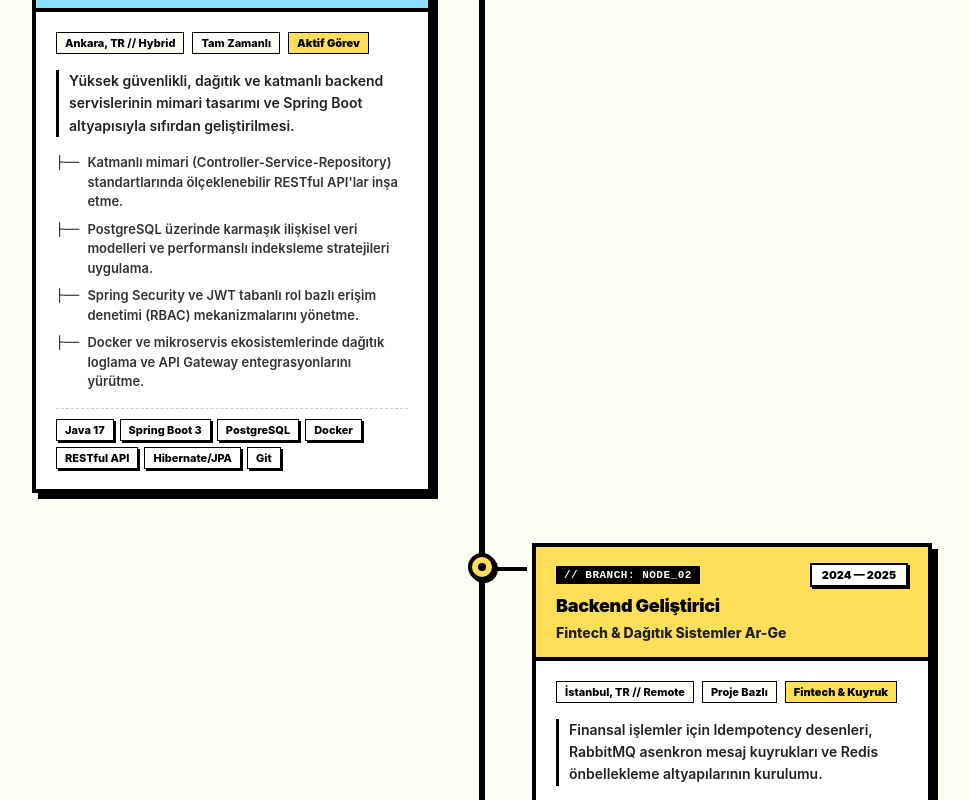
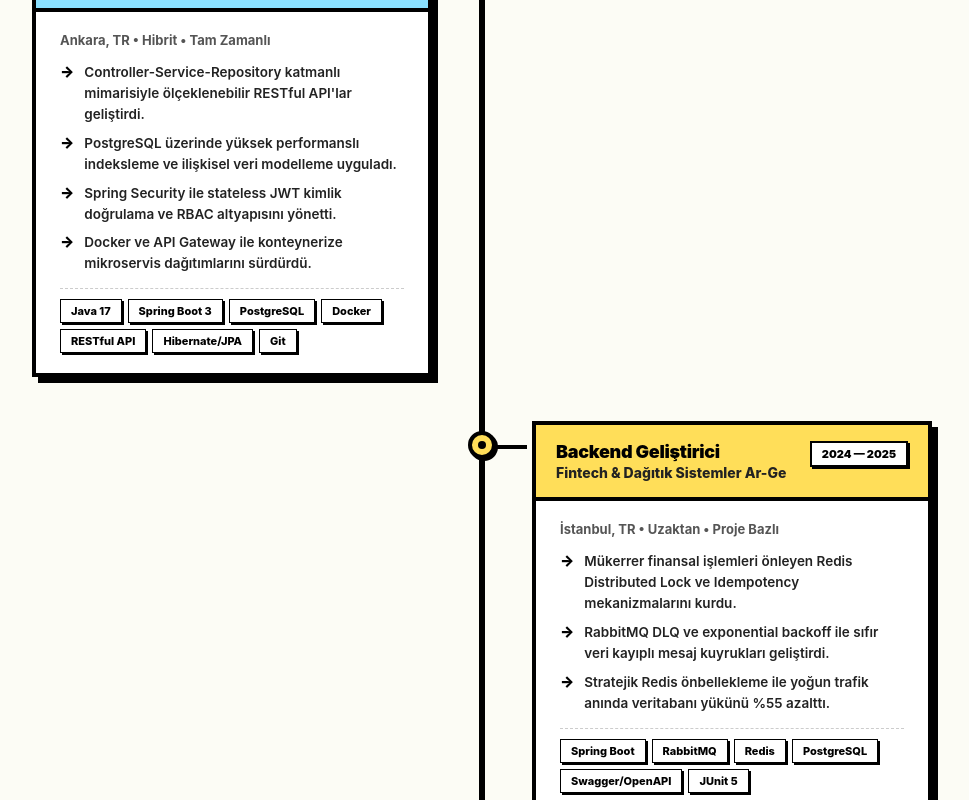
Before and after one commit to BayramEnesAtay/PortfolioProject, a React (Vite) app in the folder frontend/: page /experience in a window 1280 px wide. Shown: the part 400-1200 px from the top of the page, without its empty margins (158-1127 px from the left). Built offline with nearby package versions, Linux system fonts and the light colour scheme.

Commit message:
update: update the experience section

```diff
--- a/frontend/src/components/Experience/Experience.jsx
+++ b/frontend/src/components/Experience/Experience.jsx
@@ -11,15 +11,12 @@ import {
   ConnectorArm,
   BranchCard,
   BranchCardHeader,
-  BranchTagRow,
-  BranchHash,
+  HeaderLeft,
   PeriodBadge,
   RoleTitle,
   CompanyName,
   CardBody,
-  MetaRow,
-  MetaPill,
-  SummaryText,
+  MetaText,
   ResponsibilitiesList,
   ResponsibilityItem,
   SkillsWrapper,
@@ -37,51 +34,39 @@ const Experience = () => {
       </HeaderBox>
 
       <TreeWrapper>
-        {/* DALLANAN MİMARİ AĞAÇ DÜĞÜMLERİ */}
         {experiencesData.map((exp, index) => {
-          const isRight = index % 2 !== 0; // Masaüstünde çiftler solda, tekler sağda
+          const isRight = index % 2 !== 0;
           const isCurrent = index === 0;
 
           const role = language === 'tr' ? exp.role_tr : exp.role_en;
           const company = language === 'tr' ? exp.company : (exp.company_en || exp.company);
           const period = language === 'tr' ? exp.period_tr : exp.period_en;
-          const type = language === 'tr' ? exp.type_tr : exp.type_en;
-          const badge = language === 'tr' ? exp.badge_tr : exp.badge_en;
-          const summary = language === 'tr' ? exp.summary_tr : exp.summary_en;
+          const location = language === 'tr' ? exp.location_tr : exp.location_en;
           const responsibilities = language === 'tr' ? exp.responsibilities_tr : exp.responsibilities_en;
 
           return (
             <BranchItem key={exp.id} $isRight={isRight}>
-              {/* Ağaç Gövdesindeki Düğüm Noktası */}
+              {/* Ağaç Düğüm Noktası */}
               <NodePoint $bg={exp.bg} $isCurrent={isCurrent} />
 
-              {/* Daldan Karta Uzanan Bağlantı Kolu */}
+              {/* Daldan Karta Bağlantı Çizgisi */}
               <ConnectorArm $isRight={isRight} />
 
-              {/* Dallanan Deneyim Kartı */}
+              {/* Deneyim Detay Kartı */}
               <BranchCard>
                 <BranchCardHeader $bg={exp.bg}>
-                  <BranchTagRow>
-                    <BranchHash>
-                      // BRANCH: {isCurrent ? 'MAIN_PROD' : `NODE_0${experiencesData.length - index}`}
-                    </BranchHash>
-                    <PeriodBadge>{period}</PeriodBadge>
-                  </BranchTagRow>
-
+                  <HeaderLeft>
                     <RoleTitle>{role}</RoleTitle>
                     <CompanyName>{company}</CompanyName>
+                  </HeaderLeft>
+                  <PeriodBadge>{period}</PeriodBadge>
                 </BranchCardHeader>
 
                 <CardBody>
-                  <MetaRow>
-                    <MetaPill>{exp.location}</MetaPill>
-                    <MetaPill>{type}</MetaPill>
-                    {badge && <MetaPill style={{ backgroundColor: 'var(--bg-accent-yellow)', fontWeight: 900 }}>{badge}</MetaPill>}
-                  </MetaRow>
+                  {/* Birleştirilmiş ve Düzleştirilmiş Meta Bilgisi */}
+                  <MetaText>{location}</MetaText>
 
-                  <SummaryText>{summary}</SummaryText>
-
-                  <div>
+                  {/* Kısaltılmış ve Okunabilir Maddeler */}
                   <ResponsibilitiesList>
                     {responsibilities.map((resp, rIdx) => (
                       <ResponsibilityItem key={rIdx}>
@@ -89,8 +74,8 @@ const Experience = () => {
                       </ResponsibilityItem>
                     ))}
                   </ResponsibilitiesList>
-                  </div>
 
+                  {/* Korunan Brutalist Tech Stack Etiketleri */}
                   <SkillsWrapper>
                     {exp.skills.map((skill, sIdx) => (
                       <SkillTag key={sIdx}>{skill}</SkillTag>
--- a/frontend/src/components/Experience/Experience.styles.js
+++ b/frontend/src/components/Experience/Experience.styles.js
@@ -63,7 +63,7 @@ export const TreeWrapper = styled.div`
 export const BranchItem = styled.div`
   display: flex;
   position: relative;
-  margin-bottom: 50px;
+  margin-bottom: 44px;
   width: 100%;
   align-items: flex-start;
 
@@ -150,37 +150,15 @@ export const BranchCardHeader = styled.div`
   border-bottom: var(--border-main);
   padding: 16px 20px;
   display: flex;
-  flex-direction: column;
-  gap: 8px;
+  justify-content: space-between;
+  align-items: flex-start;
+  gap: 12px;
 `;
 
-export const BranchTagRow = styled.div`
+export const HeaderLeft = styled.div`
   display: flex;
-  align-items: center;
-  justify-content: space-between;
-  flex-wrap: wrap;
-  gap: 8px;
-`;
-
-export const BranchHash = styled.span`
-  font-family: 'Courier New', Courier, monospace;
-  font-size: 11px;
-  font-weight: 900;
-  background: #000;
-  color: #fff;
-  padding: 3px 8px;
-  letter-spacing: 0.5px;
-`;
-
-export const PeriodBadge = styled.span`
-  background-color: #fff;
-  color: #000;
-  border: 2px solid #000;
-  font-size: 11px;
-  font-weight: 900;
-  padding: 3px 10px;
-  box-shadow: 2px 2px 0px 0px #000;
-  text-transform: uppercase;
+  flex-direction: column;
+  gap: 2px;
 `;
 
 export const RoleTitle = styled.h2`
@@ -196,35 +174,30 @@ export const CompanyName = styled.span`
   color: #222;
 `;
 
+export const PeriodBadge = styled.span`
+  background-color: #fff;
+  color: #000;
+  border: 2px solid #000;
+  font-size: 11px;
+  font-weight: 900;
+  padding: 4px 10px;
+  box-shadow: 2px 2px 0px 0px #000;
+  text-transform: uppercase;
+  white-space: nowrap;
+`;
+
 export const CardBody = styled.div`
-  padding: 20px;
+  padding: 20px 24px;
   display: flex;
   flex-direction: column;
-  gap: 16px;
+  gap: 14px;
 `;
 
-export const MetaRow = styled.div`
-  display: flex;
-  align-items: center;
-  gap: 8px;
-  flex-wrap: wrap;
-`;
-
-export const MetaPill = styled.span`
-  background-color: var(--bg-primary);
-  border: 1.5px solid #000;
-  font-size: 11px;
-  font-weight: 800;
-  padding: 3px 8px;
-`;
-
-export const SummaryText = styled.p`
-  font-size: 14px;
-  line-height: 1.6;
-  font-weight: 600;
-  color: #222;
-  border-left: 3px solid #000;
-  padding-left: 10px;
+export const MetaText = styled.p`
+  font-size: 13px;
+  font-weight: 700;
+  color: #555;
+  margin: 0;
 `;
 
 export const ResponsibilitiesList = styled.ul`
@@ -237,19 +210,20 @@ export const ResponsibilitiesList = styled.ul`
 `;
 
 export const ResponsibilityItem = styled.li`
-  font-size: 13px;
-  line-height: 1.5;
+  font-size: 13.5px;
+  line-height: 1.55;
   font-weight: 600;
-  color: #333;
+  color: #222;
   display: flex;
   align-items: flex-start;
-  gap: 8px;
+  gap: 10px;
 
   &::before {
-    content: '├──';
+    content: '→';
     font-weight: 900;
     color: #000;
-    font-family: 'Courier New', Courier, monospace;
+    font-size: 15px;
+    line-height: 1.3;
     flex-shrink: 0;
   }
 `;
@@ -265,7 +239,7 @@ export const SkillsWrapper = styled.div`
 export const SkillTag = styled.span`
   background-color: #fff;
   border: 1.5px solid #000;
-  padding: 3px 8px;
+  padding: 4px 10px;
   font-size: 11px;
   font-weight: 800;
   box-shadow: 2px 2px 0px 0px #000;
--- a/frontend/src/data/experiences.js
+++ b/frontend/src/data/experiences.js
@@ -7,25 +7,20 @@ export const experiencesData = [
     role_en: "Backend Software Engineer",
     period_tr: "2025 — Günümüz",
     period_en: "2025 — Present",
-    location: "Ankara, TR // Hybrid",
-    type_tr: "Tam Zamanlı",
-    type_en: "Full-Time",
+    location_tr: "Ankara, TR • Hibrit • Tam Zamanlı",
+    location_en: "Ankara, TR • Hybrid • Full-Time",
     bg: "var(--bg-accent-blue)",
-    badge_tr: "Aktif Görev",
-    badge_en: "Current Role",
-    summary_tr: "Yüksek güvenlikli, dağıtık ve katmanlı backend servislerinin mimari tasarımı ve Spring Boot altyapısıyla sıfırdan geliştirilmesi.",
-    summary_en: "Architectural design and greenfield implementation of high-security, distributed layered backend services using Spring Boot.",
     responsibilities_tr: [
-      "Katmanlı mimari (Controller-Service-Repository) standartlarında ölçeklenebilir RESTful API'lar inşa etme.",
-      "PostgreSQL üzerinde karmaşık ilişkisel veri modelleri ve performanslı indeksleme stratejileri uygulama.",
-      "Spring Security ve JWT tabanlı rol bazlı erişim denetimi (RBAC) mekanizmalarını yönetme.",
-      "Docker ve mikroservis ekosistemlerinde dağıtık loglama ve API Gateway entegrasyonlarını yürütme."
+      "Controller-Service-Repository katmanlı mimarisiyle ölçeklenebilir RESTful API'lar geliştirdi.",
+      "PostgreSQL üzerinde yüksek performanslı indeksleme ve ilişkisel veri modelleme uyguladı.",
+      "Spring Security ile stateless JWT kimlik doğrulama ve RBAC altyapısını yönetti.",
+      "Docker ve API Gateway ile konteynerize mikroservis dağıtımlarını sürdürdü."
     ],
     responsibilities_en: [
-      "Engineered scalable RESTful API services adhering to strict layered architecture (Controller-Service-Repository).",
-      "Applied high-performance indexing and complex relational schema modeling on PostgreSQL.",
-      "Orchestrated Spring Security stateless JWT authentication and role-based access control (RBAC).",
-      "Maintained containerized microservice deployments with Docker, API Gateways, and distributed logging."
+      "Engineered scalable RESTful APIs using strict Controller-Service-Repository layered architecture.",
+      "Executed high-performance indexing and complex relational schema modeling on PostgreSQL.",
+      "Orchestrated stateless JWT authentication and RBAC via Spring Security.",
+      "Maintained containerized microservice deployments with Docker and API Gateways."
     ],
     skills: ["Java 17", "Spring Boot 3", "PostgreSQL", "Docker", "RESTful API", "Hibernate/JPA", "Git"]
   },
@@ -37,23 +32,18 @@ export const experiencesData = [
     role_en: "Backend Developer",
     period_tr: "2024 — 2025",
     period_en: "2024 — 2025",
-    location: "İstanbul, TR // Remote",
-    type_tr: "Proje Bazlı",
-    type_en: "Project-Based",
+    location_tr: "İstanbul, TR • Uzaktan • Proje Bazlı",
+    location_en: "Istanbul, TR • Remote • Project-Based",
     bg: "var(--bg-accent-yellow)",
-    badge_tr: "Fintech & Kuyruk",
-    badge_en: "Fintech & Queues",
-    summary_tr: "Finansal işlemler için Idempotency desenleri, RabbitMQ asenkron mesaj kuyrukları ve Redis önbellekleme altyapılarının kurulumu.",
-    summary_en: "Engineered financial transaction idempotency pipelines, RabbitMQ asynchronous message queues, and Redis distributed caching layers.",
     responsibilities_tr: [
-      "Mükerrer para çekimlerini engelleyen Redis Distributed Lock ve Idempotency mekanizmalarını kurma.",
-      "RabbitMQ Dead Letter Queue (DLQ) ve Exponential Backoff ile sıfır veri kayıplı webhook kuyrukları geliştirme.",
-      "Yüksek trafikli sorgularda veritabanı yükünü %55 azaltan Redis önbellek optimizasyonları yapma."
+      "Mükerrer finansal işlemleri önleyen Redis Distributed Lock ve Idempotency mekanizmalarını kurdu.",
+      "RabbitMQ DLQ ve exponential backoff ile sıfır veri kayıplı mesaj kuyrukları geliştirdi.",
+      "Stratejik Redis önbellekleme ile yoğun trafik anında veritabanı yükünü %55 azalttı."
     ],
     responsibilities_en: [
-      "Built Redis Distributed Lock and Idempotency key validation to prevent duplicate transaction executions.",
-      "Configured zero-loss message ingestion pipelines using RabbitMQ Dead Letter Queues and Exponential Backoff.",
-      "Reduced database workload by 55% during traffic peaks through strategic Redis caching."
+      "Built Redis Distributed Locks and Idempotency key filters to prevent duplicate financial transactions.",
+      "Configured zero-loss message ingestion pipelines using RabbitMQ DLQ and exponential backoff.",
+      "Reduced database load by 55% during peak query traffic through strategic Redis caching."
     ],
     skills: ["Spring Boot", "RabbitMQ", "Redis", "PostgreSQL", "Swagger/OpenAPI", "JUnit 5"]
   },
@@ -65,23 +55,18 @@ export const experiencesData = [
     role_en: "Software Engineer Intern",
     period_tr: "2023 — 2024",
     period_en: "2023 — 2024",
-    location: "Ankara, TR // On-Site",
-    type_tr: "Staj",
-    type_en: "Internship",
+    location_tr: "Ankara, TR • Ofis • Staj",
+    location_en: "Ankara, TR • On-Site • Internship",
     bg: "var(--bg-accent-pink)",
-    badge_tr: "Mühendislik Temelleri",
-    badge_en: "Core Foundations",
-    summary_tr: "Clean Code prensipleri, SOLID yazılım prensipleri, birim test yazımı ve kurumsal veri tabanı tasarımı üzerine yoğunlaşma.",
-    summary_en: "Focused on Clean Code practices, SOLID design patterns, unit testing with JUnit/Mockito, and relational database normalization.",
     responsibilities_tr: [
-      "Birim ve entegrasyon testleri (JUnit 5, Mockito) yazarak kod kapsamını (test coverage) %85 üzerine çıkarma.",
-      "Global Exception Handling (@ControllerAdvice) ile standart hata yakalama mekanizmasını projeye kazandırma.",
-      "İlişkisel veritabanı normalizasyonu ve SQL sorgu optimizasyonu süreçlerine aktif katılım."
+      "JUnit 5 ve Mockito birim/entegrasyon testleriyle kod test kapsamını %85 üzerine çıkardı.",
+      "Spring Global Exception Handling (@ControllerAdvice) ile standart hata kontratları oluşturdu.",
+      "İlişkisel şema normalizasyonu ve karmaşık SQL sorgu optimizasyonlarına katkı sağladı."
     ],
     responsibilities_en: [
-      "Elevated automated test coverage beyond 85% by writing unit and integration tests with JUnit 5 and Mockito.",
-      "Implemented uniform application-wide error handling contracts using Global Exception Handling (@ControllerAdvice).",
-      "Contributed to database normalization schema reviews and complex SQL query tuning."
+      "Increased automated test coverage beyond 85% by writing unit and integration tests with JUnit 5 and Mockito.",
+      "Enforced application-wide error contracts via Spring Global Exception Handling (@ControllerAdvice).",
+      "Contributed to relational schema normalization reviews and complex SQL query tuning."
     ],
     skills: ["Java", "Spring Framework", "JUnit / Mockito", "SQL", "Clean Code", "Design Patterns"]
   }
```
Also changed, not shown: frontend/package.json (+6 -1 lines), frontend/src/components/ProjectDetail/ProjectDetail.jsx (+10 -11 lines), frontend/src/components/ProjectDetail/ProjectDetail.styles.js (+38 -37 lines), 2 other files (tests, documents, lock files or other folders). Lines whose indentation alone changed are shown as unchanged.
